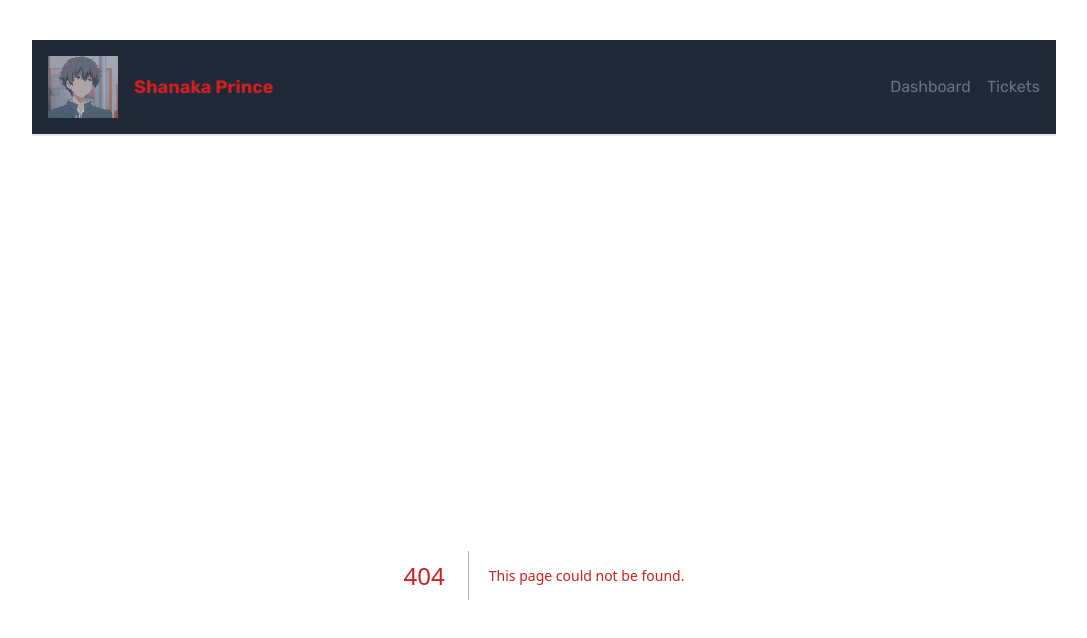
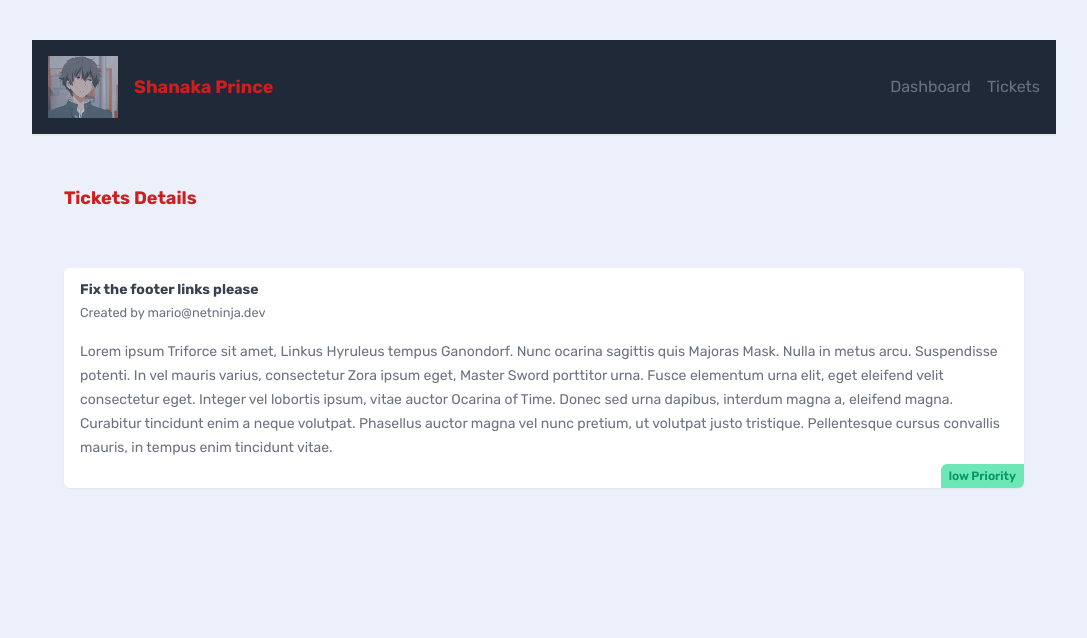
Before and after one commit to shanakasp/NEXT-Crash-Course, a Next.js app in the folder my-app/: page /tickets/1 in a window 1280 px wide. Before the commit this address had no page. Shown: the top 638 px of the page, without its empty margins (96-1183 px from the left). Built offline with nearby package versions, Linux system fonts and the light colour scheme; data requests are answered from the project's data file.

Commit message:
modified TicketList.jsx added page.jsx

```diff
--- a/my-app/app/tickets/TicketList.jsx
+++ b/my-app/app/tickets/TicketList.jsx
@@ -1,3 +1,5 @@
+import Link from "next/link";
+
 async function getTickets() {
   const res = await fetch("http://localhost:4000/tickets", {
     next: {
@@ -17,11 +19,13 @@
       <h3>
         {tickets.map((ticket) => (
           <div key={ticket.id} className="card my-5">
-            <h3>{ticket.title}</h3>
-            <p>{ticket.body.slice(0, 200)}...</p>
-            <div className={`pill ${ticket.priority}`}>
-              {ticket.priority} Priority
-            </div>
+            <Link href={`/tickets/${ticket.id}`}>
+              <h3>{ticket.title}</h3>
+              <p>{ticket.body.slice(0, 200)}...</p>
+              <div className={`pill ${ticket.priority}`}>
+                {ticket.priority} Priority
+              </div>
+            </Link>
           </div>
         ))}
         {tickets.length === 0 && (
@@ -31,3 +35,5 @@
     </div>
   );
 }
+
+// Tickets/id
--- /dev/null
+++ b/my-app/app/tickets/[id]/page.jsx
@@ -0,0 +1,31 @@
+async function getTicket(id) {
+  const res = await fetch("http://localhost:4000/tickets/" + id, {
+    next: {
+      revalidate: 30,
+      //   revalidate: 0,
+    },
+  });
+
+  return res.json();
+}
+
+export default async function TicketDetails({ params }) {
+  const ticket = await getTicket(params.id);
+
+  return (
+    <main>
+      <nav>
+        <h2>Tickets Details</h2>
+      </nav>
+
+      <div className="card">
+        <h3>{ticket.title}</h3>
+        <small>Created by {ticket.user_email}</small>
+        <p>{ticket.body}</p>
+        <div className={`pill ${ticket.priority}`}>
+          {ticket.priority} Priority
+        </div>
+      </div>
+    </main>
+  );
+}
```
